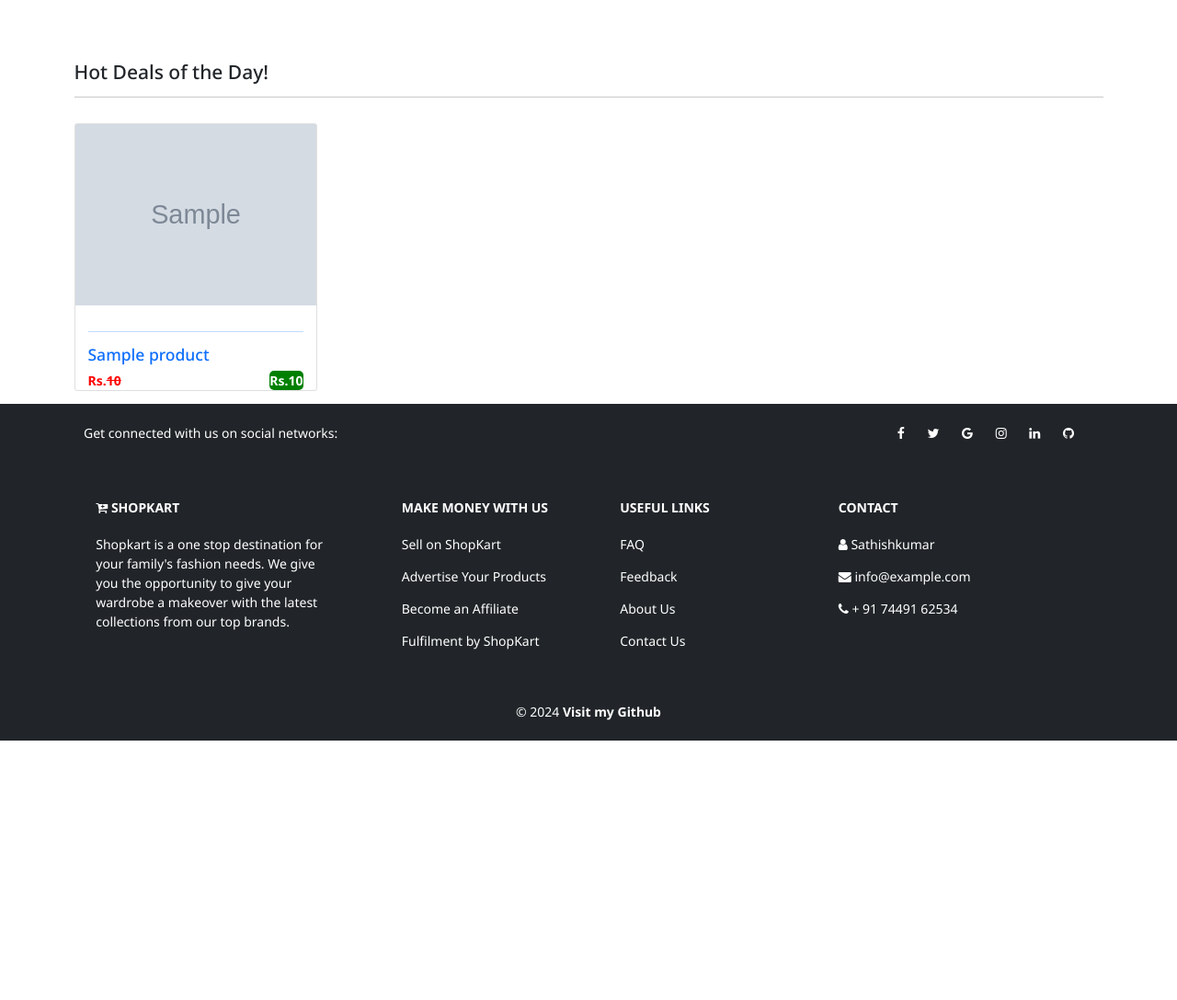
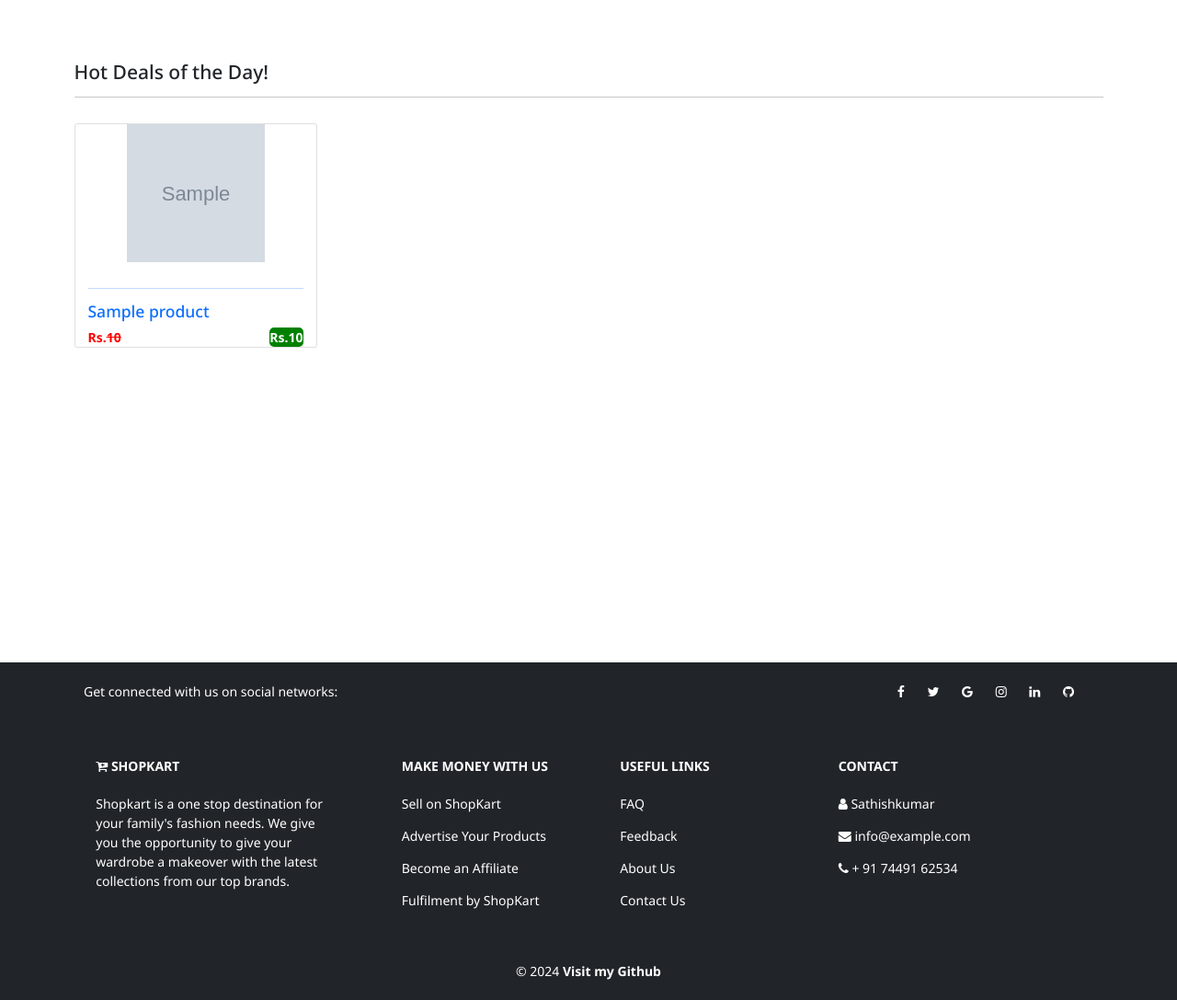
Before and after one commit to sathishkumar-c-2002/shopkart, a Django app: page / in a window 1280 px wide. Shown: the part 484-1571 px from the top of the page at 92% size. Before the commit the page ends 1289 px from the top, so only its background shows below. Run offline with Django 5.2, Linux system fonts and the light colour scheme; tables that the repository leaves empty hold one stand-in row (values such as "Sample post"); grey boxes marked "Sample" are stand-in pictures.

Commit message:
Items succesffuly added and removed from the Cart

```diff
--- a/shop/templates/shop/cart.html
+++ b/shop/templates/shop/cart.html
@@ -29,7 +29,7 @@ Collections | Online Shopping
             <td>Rs.{{item.product.selling_price | stringformat:'d'}}</td>
             <td>{{item.product_quantity}}</td>
             <td class="amt">{{item.total_cost | stringformat:'d'}}</td>
-            <td><button class="btn btn-danger btn-sm"><i class="fa fa-trash"></i> Remove</button></td>
+            <td><a href="{% url 'remove_cart' item.id %}" onclick="return confirm('Are you sure? to Remove')" class="btn btn-danger btn-sm"><i class="fa fa-trash"></i> Remove</a></td>
          </tr>
         {% endfor %}
         <tr>
--- a/shop/templates/shop/index.html
+++ b/shop/templates/shop/index.html
@@ -14,10 +14,10 @@ Index | Online Shopping
         </div>
 
         {% for item in products %}
-            <div class="col-md-4 col-lg-3">
+            <div class="col-md-4 col-lg-3"  style="min-height:600px;">
                 <div class="card my-3">
                     {% if item.product_image %}
-                        <img src="{{ item.product_image.url }}" class="card-image-top" alt="Product">
+                    <img src="{{ item.product_image.url }}" height="150" width="150" class="card-image-center" alt="Product" style="display: block; margin: 0 auto;">
                     {% else %}
                         <img src="/path/to/default/image.jpg" class="card-image-top" alt="No Image Available">
                     {% endif %}
--- a/shop/urls.py
+++ b/shop/urls.py
@@ -7,6 +7,7 @@ urlpatterns = [
     path('login',views.login_page,name="login"),
     path('logout',views.logout_page,name="logout"),
     path('cart',views.cart_page,name="cart"),
+    path('remove_cart/<str:cid>',views.remove_cart,name="remove_cart"),
     path('collections',views.collections,name="collections"),
     path('collections/<str:name>',views.collectionsview,name="collections"),
     path('collections/<str:cname>/<str:pname>',views.product_details,name="product_details"),
--- a/shop/views.py
+++ b/shop/views.py
@@ -18,6 +18,11 @@ def cart_page(request):
         return render(request,"shop/cart.html",{"cart":cart})
     else:
         return redirect("/")
+
+def remove_cart(request,cid):
+    cartitem = Cart.objects.get(id=cid)
+    cartitem.delete()
+    return redirect("/cart")
 
 def add_to_cart(request):
     if request.headers.get('x-requested-with')=='XMLHttpRequest':
```
